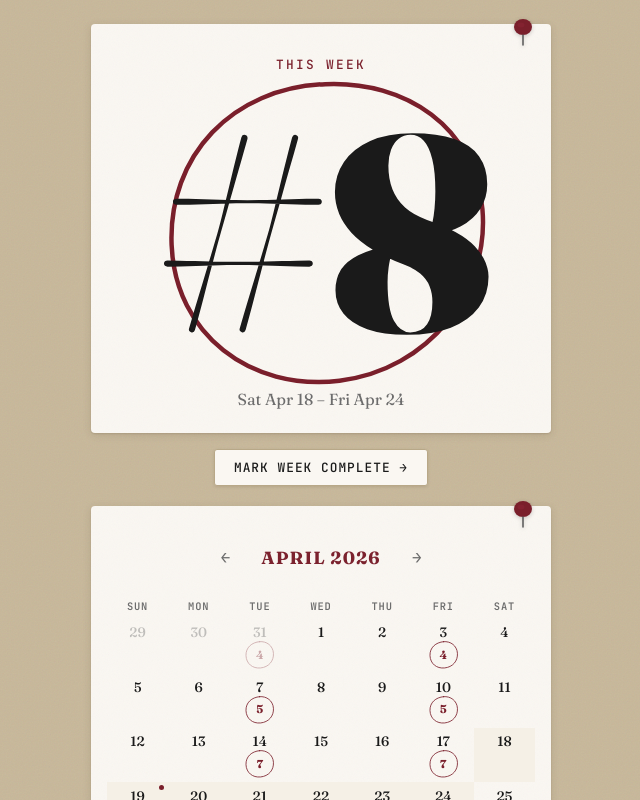
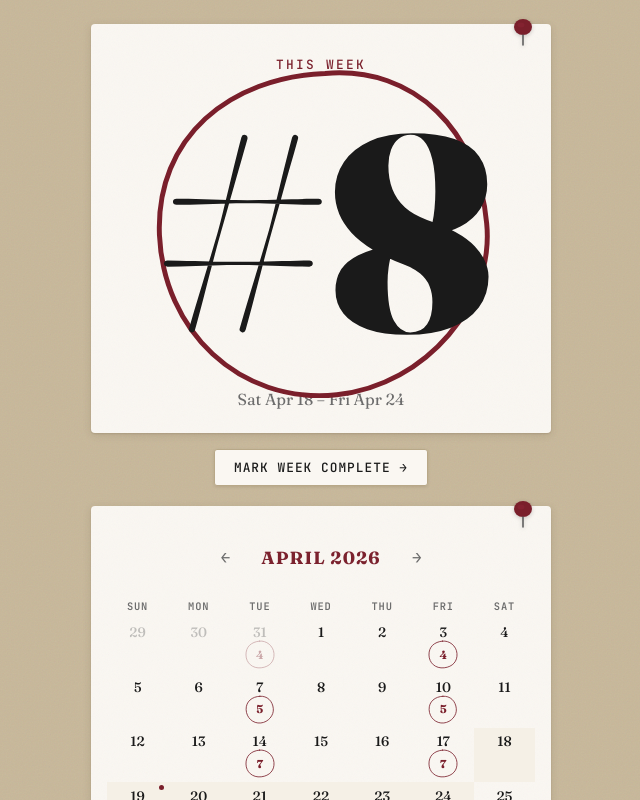
Before and after one commit to Pashovski/calendar, a Vue app: page / in a window 1280 px wide. Shown: the whole page, without its empty margins (319-959 px from the left). Built offline with nearby package versions, Linux system fonts and the light colour scheme.

Commit message:
feat: implement HandDrawnCircle component with deterministic SVG path variants

```diff
--- a/src/App.vue
+++ b/src/App.vue
@@ -2,6 +2,7 @@
 import { ref, computed } from 'vue'
 import { useRotation } from '@/composables/useRotation'
 import { currentWeekStart } from '@/lib/dates'
+import HandDrawnCircle from '@/components/HandDrawnCircle.vue'
 
 const { state, apartment, weekRange, nextApartment, advance, apartmentForWeek } = useRotation()
 
@@ -125,24 +126,9 @@ function nextMonth() {
 
       <p class="label">THIS WEEK</p>
 
-      <div class="apt-wrapper">
-        <!-- Hand-drawn circle behind the number -->
-        <svg class="hand-circle hand-circle--large" viewBox="0 0 200 200" aria-hidden="true">
-          <path
-            d="M100 18
-               C 145 16, 184 42, 188 88
-               C 192 134, 158 178, 108 184
-               C 58 190, 16 158, 14 108
-               C 12 58, 48 20, 100 18Z"
-            fill="none"
-            stroke="var(--color-oxblood)"
-            stroke-width="2.5"
-            stroke-linecap="round"
-            stroke-linejoin="round"
-          />
-        </svg>
+      <HandDrawnCircle :seed="apartment" class="apt-circle">
         <p class="apartment-number">#{{ apartment }}</p>
-      </div>
+      </HandDrawnCircle>
 
       <p class="range">{{ weekRange }}</p>
     </div>
@@ -190,23 +176,14 @@ function nextMonth() {
         >
           <span class="date-num">{{ cell.date }}</span>
           <span v-if="cell.isToday" class="today-dot"></span>
-          <span v-if="cell.apartment !== null" class="duty-badge">
-            <svg class="hand-circle hand-circle--small" viewBox="0 0 200 200" aria-hidden="true">
-              <path
-                d="M100 22
-                   C 142 18, 180 46, 183 92
-                   C 186 138, 155 175, 106 180
-                   C 57 185, 20 154, 18 106
-                   C 16 58, 52 26, 100 22Z"
-                fill="none"
-                stroke="var(--color-oxblood)"
-                stroke-width="5"
-                stroke-linecap="round"
-                stroke-linejoin="round"
-              />
-            </svg>
+          <HandDrawnCircle
+            v-if="cell.apartment !== null"
+            :seed="cell.apartment"
+            :stroke-width="5"
+            class="duty-badge"
+          >
             <span class="duty-num">{{ cell.apartment }}</span>
-          </span>
+          </HandDrawnCircle>
         </div>
       </div>
     </div>
@@ -285,10 +262,8 @@ function nextMonth() {
   margin-bottom: 0.25rem;
 }
 
-.apt-wrapper {
-  position: relative;
-  display: inline-block;
-  margin: 0 auto;
+.apt-circle {
+  display: inline-flex;
 }
 
 .apartment-number {
@@ -297,18 +272,7 @@ function nextMonth() {
   font-weight: 900;
   line-height: 1;
   color: var(--color-ink);
-  position: relative;
-  z-index: 1;
   padding: 0.05em 0.15em;
-}
-
-/* Hand-drawn circle (large — around apartment number) */
-.hand-circle--large {
-  position: absolute;
-  inset: -8% -12%;
-  width: 124%;
-  height: 116%;
-  z-index: 0;
 }
 
 .range {
@@ -474,24 +438,11 @@ function nextMonth() {
 
 /* Duty badge: apartment number inside a hand-drawn circle */
 .duty-badge {
-  position: relative;
-  display: inline-flex;
-  align-items: center;
-  justify-content: center;
   width: 1.6rem;
   height: 1.6rem;
 }
 
-.hand-circle--small {
-  position: absolute;
-  inset: -15%;
-  width: 130%;
-  height: 130%;
-}
-
 .duty-num {
-  position: relative;
-  z-index: 1;
   font-family: var(--font-display);
   font-size: 0.72rem;
   font-weight: 700;
--- /dev/null
+++ b/src/components/HandDrawnCircle.vue
@@ -0,0 +1,91 @@
+<script setup lang="ts">
+import { computed } from 'vue'
+
+const props = withDefaults(defineProps<{
+  /** Stable seed so the same instance always picks the same variant */
+  seed?: number
+  /** SVG stroke-width — bump up for small rendered sizes */
+  strokeWidth?: number
+}>(), {
+  seed: 0,
+  strokeWidth: 2.5,
+})
+
+// Three hand-authored path variants. Each is a closed cubic-bezier loop
+// inside a 200x200 viewBox, roughly centered, with slightly different
+// wobble so adjacent circles don't look stamped from a mold.
+const VARIANTS = [
+  // Variant A — leans slightly right, tighter top
+  `M102 16
+   C 148 13, 186 44, 189 92
+   C 192 140, 156 180, 104 185
+   C 52 190, 14 156, 12 106
+   C 10 56, 50 19, 102 16Z`,
+  // Variant B — wider left bulge, flatter bottom
+  `M98 19
+   C 140 14, 182 48, 186 94
+   C 190 142, 160 176, 108 182
+   C 54 188, 16 152, 15 104
+   C 14 54, 46 24, 98 19Z`,
+  // Variant C — slight upward tilt, narrower right
+  `M100 20
+   C 146 16, 178 50, 182 96
+   C 186 136, 152 178, 106 183
+   C 56 188, 18 150, 16 102
+   C 14 52, 52 22, 100 20Z`,
+]
+
+const path = computed(() => {
+  const idx = Math.abs(props.seed ?? 0) % VARIANTS.length
+  return VARIANTS[idx]
+})
+</script>
+
+<template>
+  <span class="hdc">
+    <svg
+      class="hdc-svg"
+      viewBox="0 0 200 200"
+      preserveAspectRatio="xMidYMid meet"
+      aria-hidden="true"
+    >
+      <path
+        :d="path"
+        fill="none"
+        stroke="var(--color-oxblood)"
+        :stroke-width="strokeWidth"
+        stroke-linecap="round"
+        stroke-linejoin="round"
+      />
+    </svg>
+    <span class="hdc-content">
+      <slot />
+    </span>
+  </span>
+</template>
+
+<style scoped>
+.hdc {
+  position: relative;
+  display: inline-flex;
+  align-items: center;
+  justify-content: center;
+}
+
+.hdc-svg {
+  position: absolute;
+  /* Overshoot content bounds slightly so the circle envelops the slot */
+  inset: -14% -16%;
+  width: 132%;
+  height: 128%;
+  pointer-events: none;
+}
+
+.hdc-content {
+  position: relative;
+  z-index: 1;
+  display: inline-flex;
+  align-items: center;
+  justify-content: center;
+}
+</style>
```
Also changed, not shown: 1 other file (tests, documents, lock files or other folders).
